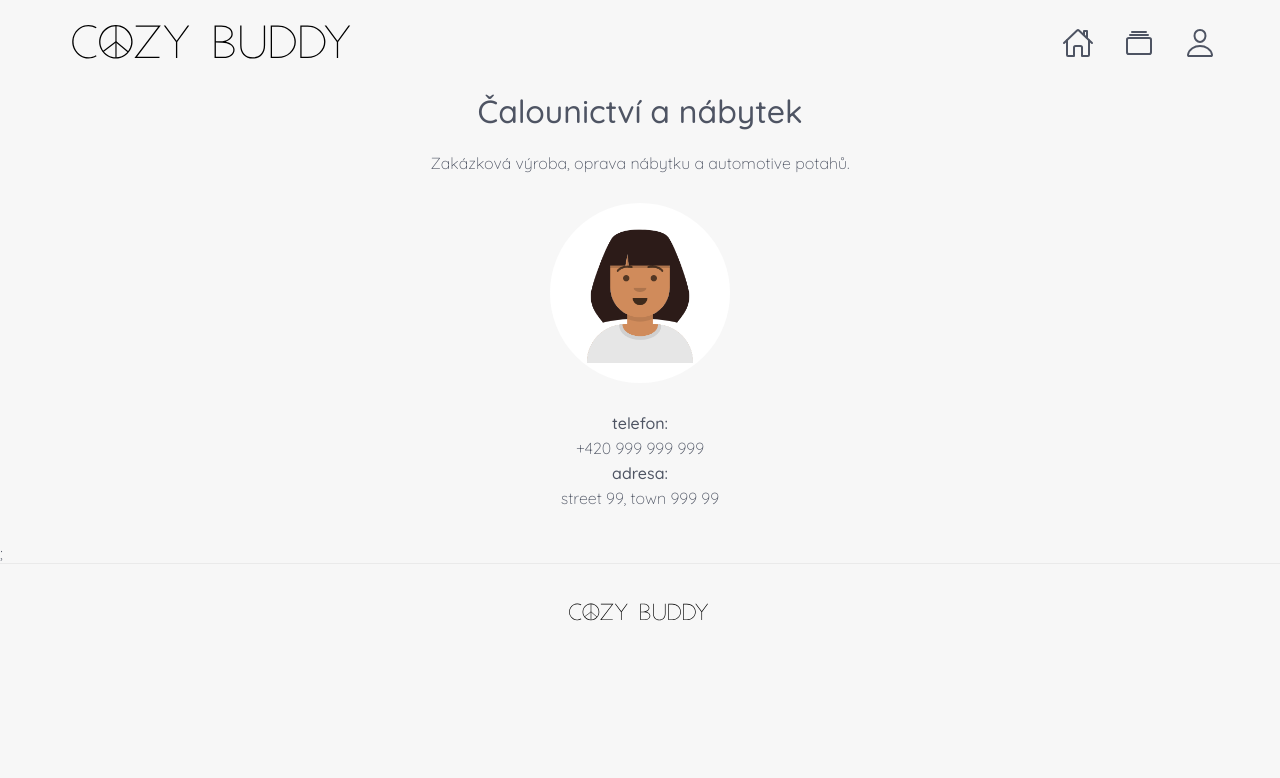
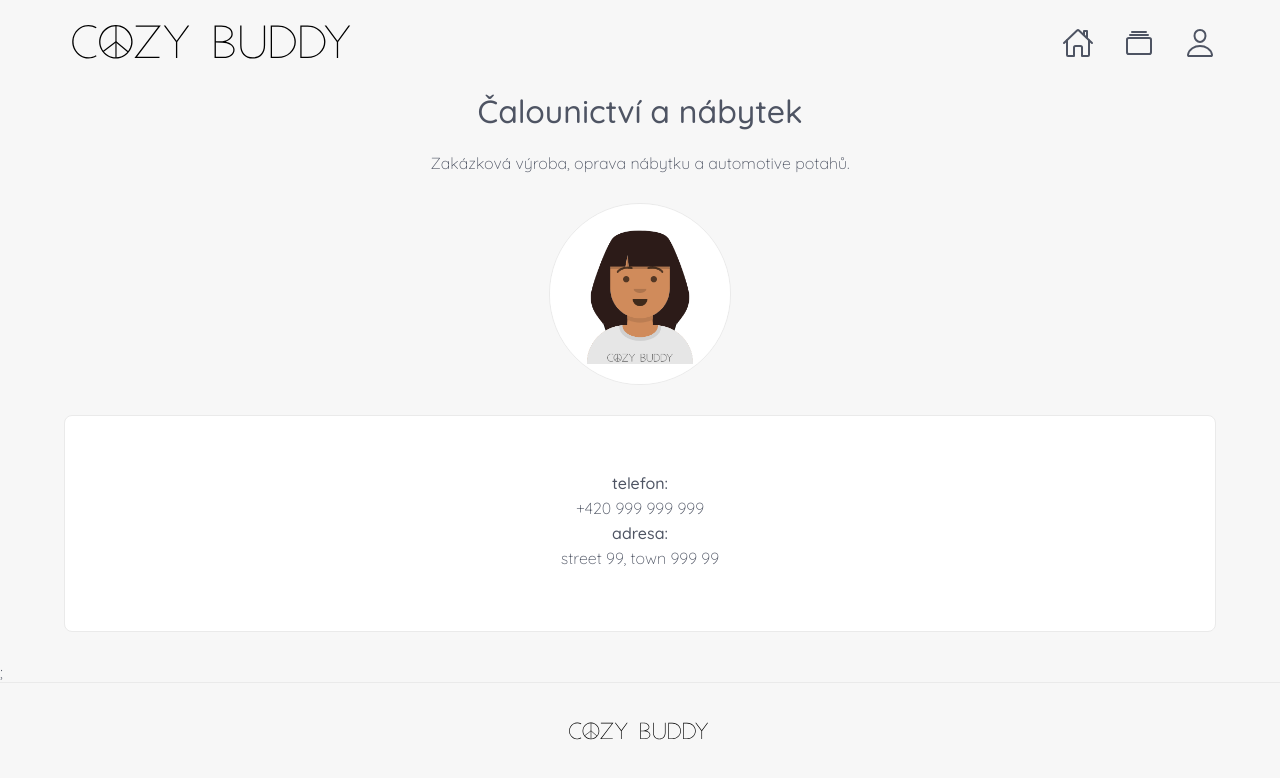
Before and after one commit to Gozo18/Cozy, a Next.js app: page /kontakty in a window 1280 px wide. Shown: the top 778 px of the page. Built offline with nearby package versions, Linux system fonts and the light colour scheme.

Commit message:
Detail fix

```diff
--- a/pages/kontakty.js
+++ b/pages/kontakty.js
@@ -10,13 +10,15 @@ export default function Ourjobs() {
         <p>Zakázková výroba, oprava nábytku a automotive potahů.</p>
       </div>
       <div className={styles.contactBox}>
+        <div className={styles.contactImageBox}>
           <div className={styles.contactImage}>
             <Image
-            src="/misha.png"
+              src="/mishaOfi.png"
               alt="Cozy Buddy"
               layout="fill"
               objectFit="cover"
             />
+          </div>
         </div>
         <div className={styles.contacts}>
           <div>telefon:</div>
--- a/styles/Contacts.module.scss
+++ b/styles/Contacts.module.scss
@@ -13,9 +13,14 @@
   margin: 30px 0;
 }
 
+.contactImageBox {
+  margin-bottom: 30px;
+  border: 1px solid #eaeaea;
+  border-radius: 150px;
+}
+
 .contactImage {
   position: relative;
-  margin-bottom: 30px;
   width: 180px;
   height: 180px;
   background-color: #fff;
@@ -24,7 +29,11 @@
 }
 
 .contacts {
+  padding: 5%;
   width: 100%;
+  background-color: #fff;
+  border: 1px solid #eaeaea;
+  border-radius: 8px;
 
   div {
     margin-bottom: 5px;
```
Also changed, not shown: public/misha.png (deleted), public/mishaOfi.png (added). Lines whose indentation alone changed are shown as unchanged.
